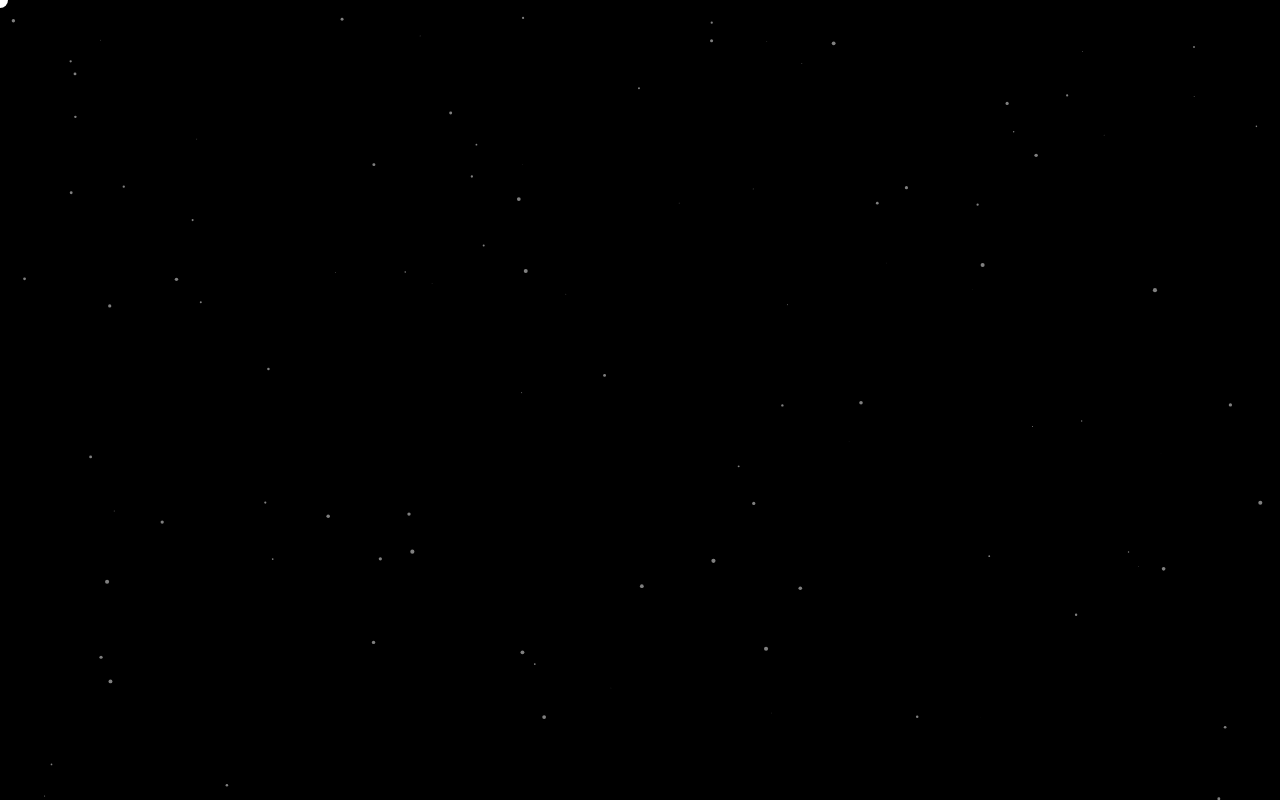
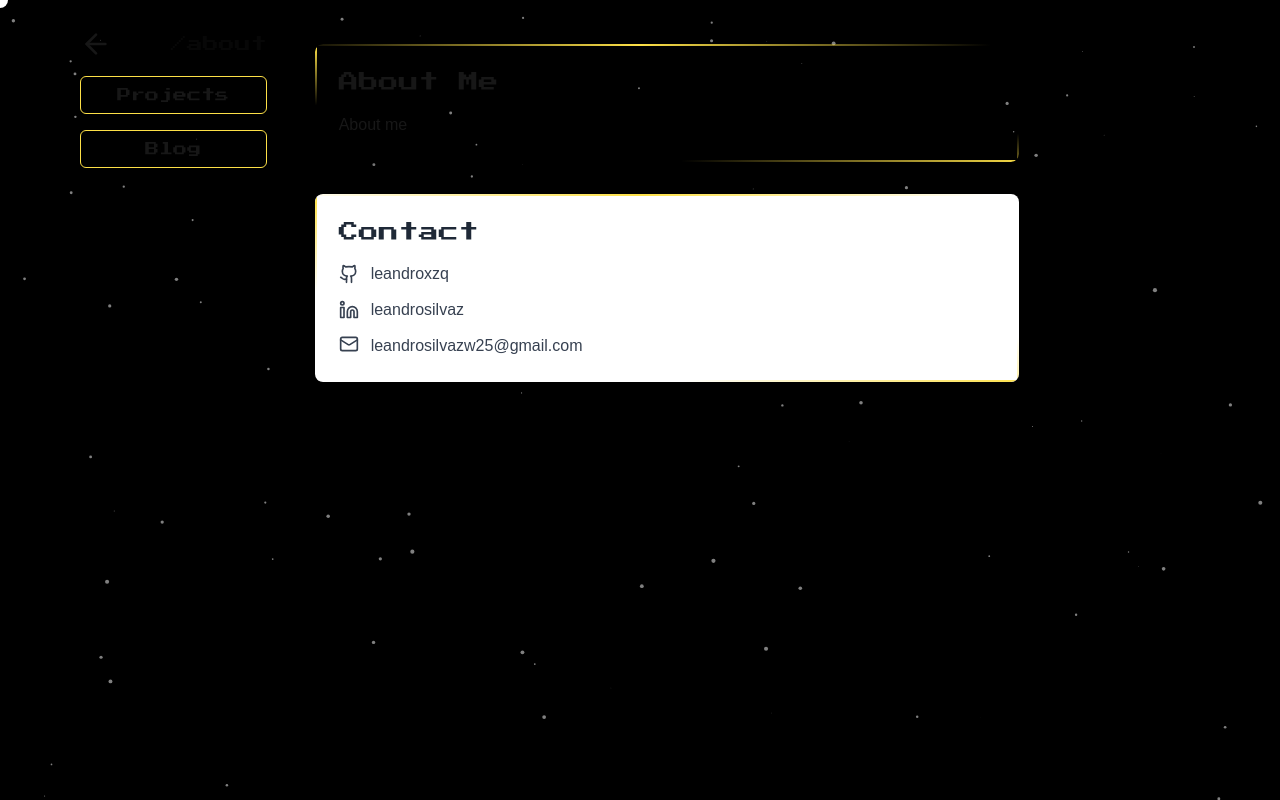
Before and after one commit to leandroxzq/leandroxzq.github.io, a Next.js app: page /about in a window 1280 px wide. Before the commit this address had no page. Built offline with nearby package versions, Linux system fonts and the light colour scheme.

Commit message:
about page

```diff
--- /dev/null
+++ b/src/app/about/page.tsx
@@ -0,0 +1,119 @@
+"use client"
+
+import { Github, Linkedin, Mail } from "lucide-react"
+import Page from "@/components/Page"
+import { motion } from "framer-motion"
+import { Press_Start_2P } from "next/font/google"
+
+const pressStart2P = Press_Start_2P({
+	subsets: ["latin"],
+	weight: "400",
+})
+
+const AnimatedBorder = () => (
+	<div className="absolute inset-0 overflow-hidden rounded-lg pointer-events-none">
+		{/* Top border */}
+		<motion.div
+			className="absolute top-0 left-0 w-full h-0.5 bg-gradient-to-r from-transparent via-yellow-300 to-transparent"
+			initial={{ x: "-100%" }}
+			animate={{ x: "100%" }}
+			transition={{
+				repeat: Infinity,
+				duration: 1,
+				ease: "linear",
+			}}
+		/>
+		{/* Right border */}
+		<motion.div
+			className="absolute top-0 right-0 w-0.5 h-full bg-gradient-to-b from-transparent via-yellow-300 to-transparent"
+			initial={{ y: "-100%" }}
+			animate={{ y: "100%" }}
+			transition={{
+				repeat: Infinity,
+				duration: 1,
+				ease: "linear",
+				delay: 0.6,
+			}}
+		/>
+		{/* Bottom border */}
+		<motion.div
+			className="absolute bottom-0 right-0 w-full h-0.5 bg-gradient-to-l from-transparent via-yellow-300 to-transparent"
+			initial={{ x: "100%" }}
+			animate={{ x: "-100%" }}
+			transition={{
+				repeat: Infinity,
+				duration: 2,
+				ease: "linear",
+				delay: 1,
+			}}
+		/>
+		{/* Left border */}
+		<motion.div
+			className="absolute bottom-0 left-0 w-0.5 h-full bg-gradient-to-t from-transparent via-yellow-300 to-transparent"
+			initial={{ y: "100%" }}
+			animate={{ y: "-100%" }}
+			transition={{
+				repeat: Infinity,
+				duration: 2,
+				ease: "linear",
+				delay: 2,
+			}}
+		/>
+	</div>
+)
+
+export default function About() {
+	return (
+		<Page>
+			<div className="space-y-8">
+				<section className="relative dark:bg-gray-900 p-6 rounded-lg shadow-md overflow-hidden">
+					<AnimatedBorder />
+					<div className="relative z-10">
+						<h3
+							className={`text-xl font-semibold mb-4 ${pressStart2P.className}`}
+						>
+							About Me
+						</h3>
+						<p className="leading-relaxed">About me</p>
+					</div>
+				</section>
+
+				<section className="relative bg-white dark:bg-gray-900 p-6 rounded-lg shadow-md overflow-hidden">
+					<AnimatedBorder />
+					<div className="relative z-10">
+						<h3
+							className={`text-xl font-semibold text-gray-800 dark:text-white mb-4 ${pressStart2P.className}`}
+						>
+							Contact
+						</h3>
+						<div className="space-y-3">
+							<a
+								className="flex items-center gap-3 text-gray-700 dark:text-gray-300 hover:text-blue-600 dark:hover:text-blue-400 transition-colors"
+								href="https://github.com/leandroxzq"
+								target="_blank"
+								rel="noopener noreferrer"
+							>
+								<Github className="w-5 h-5" />
+								<span>leandroxzq</span>
+							</a>
+							<a
+								className="flex items-center gap-3 text-gray-700 dark:text-gray-300 hover:text-blue-600 dark:hover:text-blue-400 transition-colors"
+								href="https://www.linkedin.com/in/leandrosilvaz/"
+								target="_blank"
+								rel="noopener noreferrer"
+							>
+								<Linkedin className="w-5 h-5" />
+								<span>leandrosilvaz</span>
+							</a>
+
+							<p className="flex gap-3 text-gray-700 dark:text-gray-300 hover:text-blue-600 dark:hover:text-blue-400 transition-colors">
+								<Mail className="w-5 h-5" />
+								<span>leandrosilvazw25@gmail.com</span>
+							</p>
+						</div>
+					</div>
+				</section>
+			</div>
+		</Page>
+	)
+}
--- a/src/app/stacks/page.tsx
+++ /dev/null
@@ -1,13 +0,0 @@
-// src/components/StacksCarousel.tsx
-"use client"
-
-import Nav from "@/components/Nav"
-
-export default function Stacks() {
-	return (
-		<main className="md:pt-7 pt-3 select-none min-h-screen">
-			<Nav showBackButton excludeCurrentLink showPathname></Nav>
-			<div className="w-10/12"></div>
-		</main>
-	)
-}
--- a/src/components/Nav.tsx
+++ b/src/components/Nav.tsx
@@ -10,7 +10,7 @@ const pressStart2P = Press_Start_2P({
 })
 
 const navItems = [
-	{ label: "Stacks", href: "/stacks" },
+	{ label: "About", href: "/about" },
 	{ label: "Projects", href: "/projects" },
 	{ label: "Blog", href: "/blog" },
 ]
--- /dev/null
+++ b/src/components/Page.tsx
@@ -0,0 +1,10 @@
+import Nav from "@/components/Nav"
+
+export default function Page({ children }) {
+	return (
+		<main className="flex gap-4 md:pt-7 pt-3 px-4 select-none min-h-screen">
+			<Nav showBackButton excludeCurrentLink showPathname></Nav>
+			<div className="w-10/12 max-w-3xl p-4 sm:px-6 lg:px-8">{children}</div>
+		</main>
+	)
+}
```
